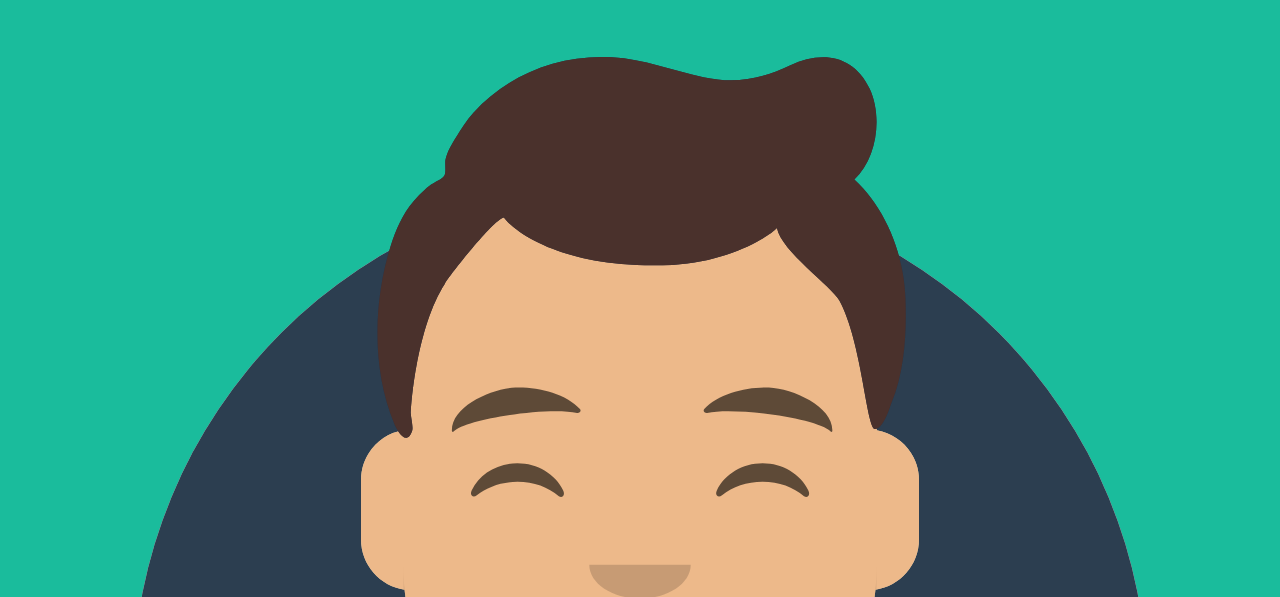
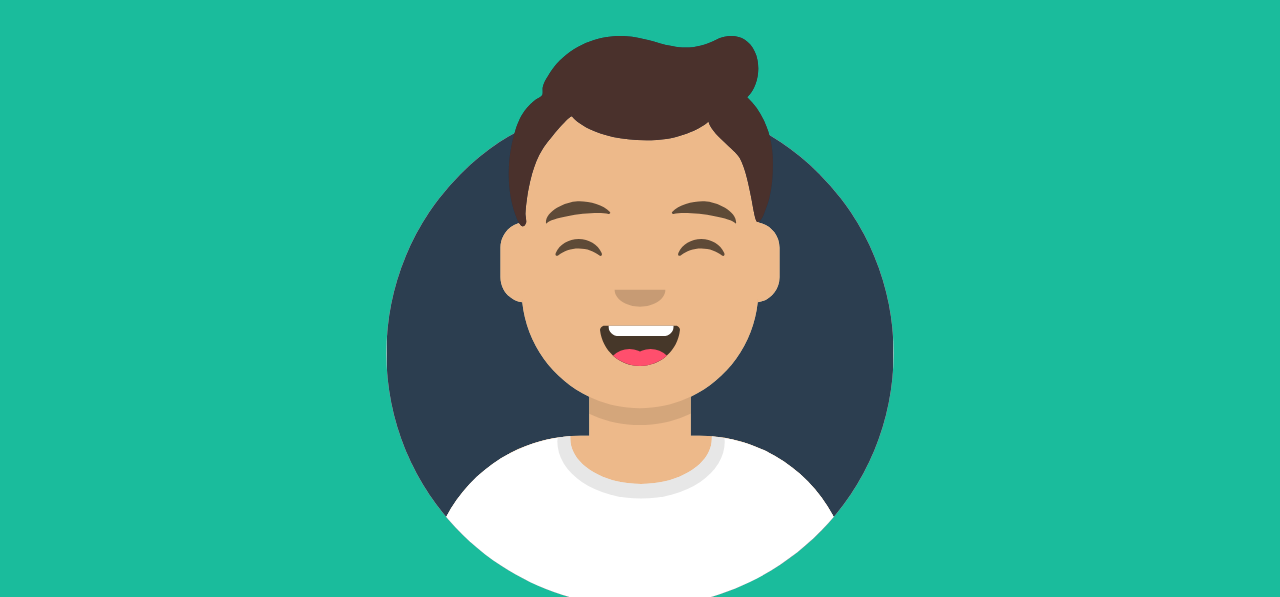
Before and after one commit to CosimoPetrarca/html-css-bootstrap-freelancer, a plain HTML site: page index.html in a window 1280 px wide. Shown: the part 57-654 px from the top of the page. Drawn offline with nearby package versions, Linux system fonts and the light colour scheme.

Commit message:
img jumbo

```diff
--- a/css/style.css
+++ b/css/style.css
@@ -22,6 +22,10 @@
 
 .fa-brands {
     font-size: 1.875rem;
+}
+
+.jumbo{
+    width: 50%;
 }
 
 .ms-separation {
--- a/index.html
+++ b/index.html
@@ -59,7 +59,7 @@
             <div class="container d-flex justify-content-center py-3 bianco">
                 <div class="col text-center">
                     <div>
-                        <img src="img/avatar.svg" alt="Image" class="img-fluid">
+                        <img src="img/avatar.svg" alt="Image" class="img jumbo">
                         <h1>Start Bootstrap</h1>
                         <div class="ms-separation text-center">
                             <div class="line"></div>
```
